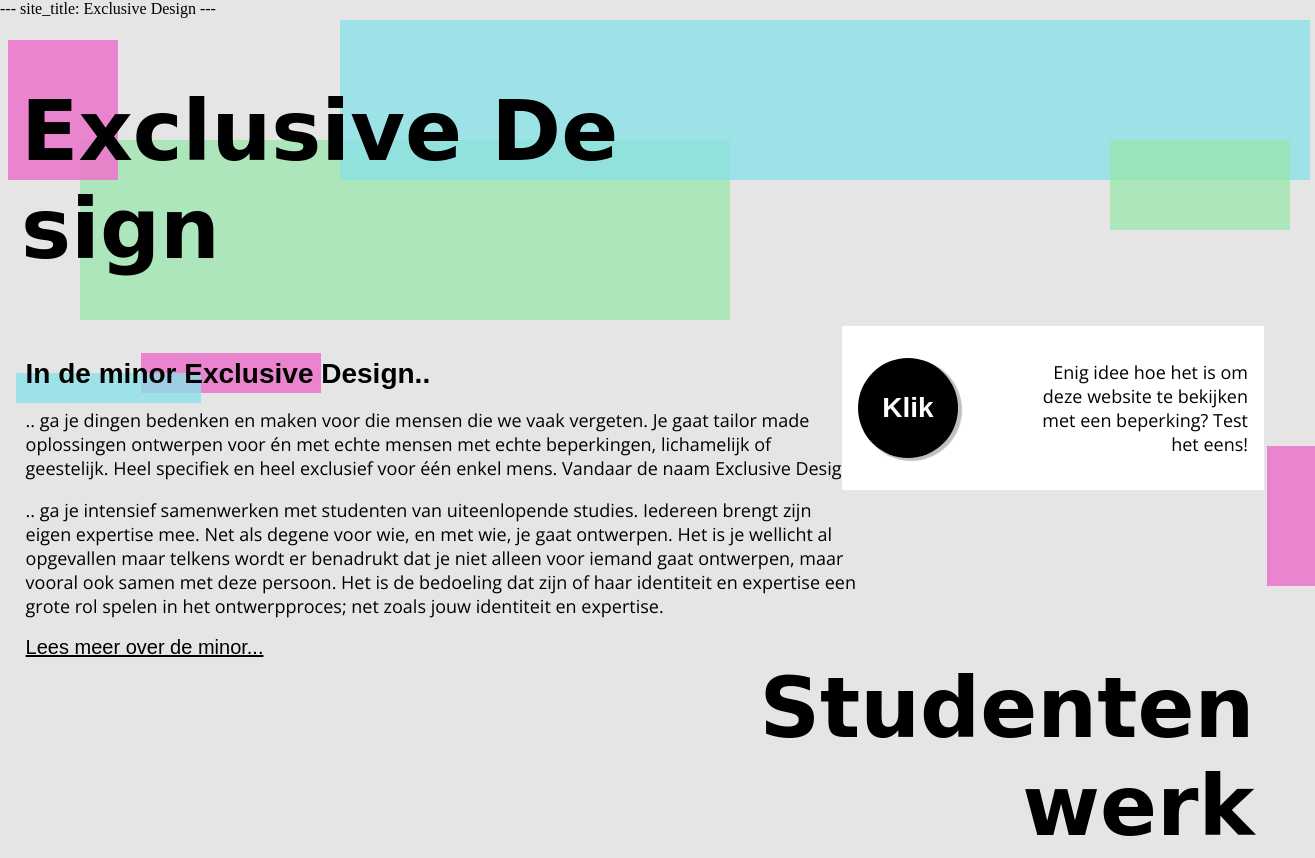
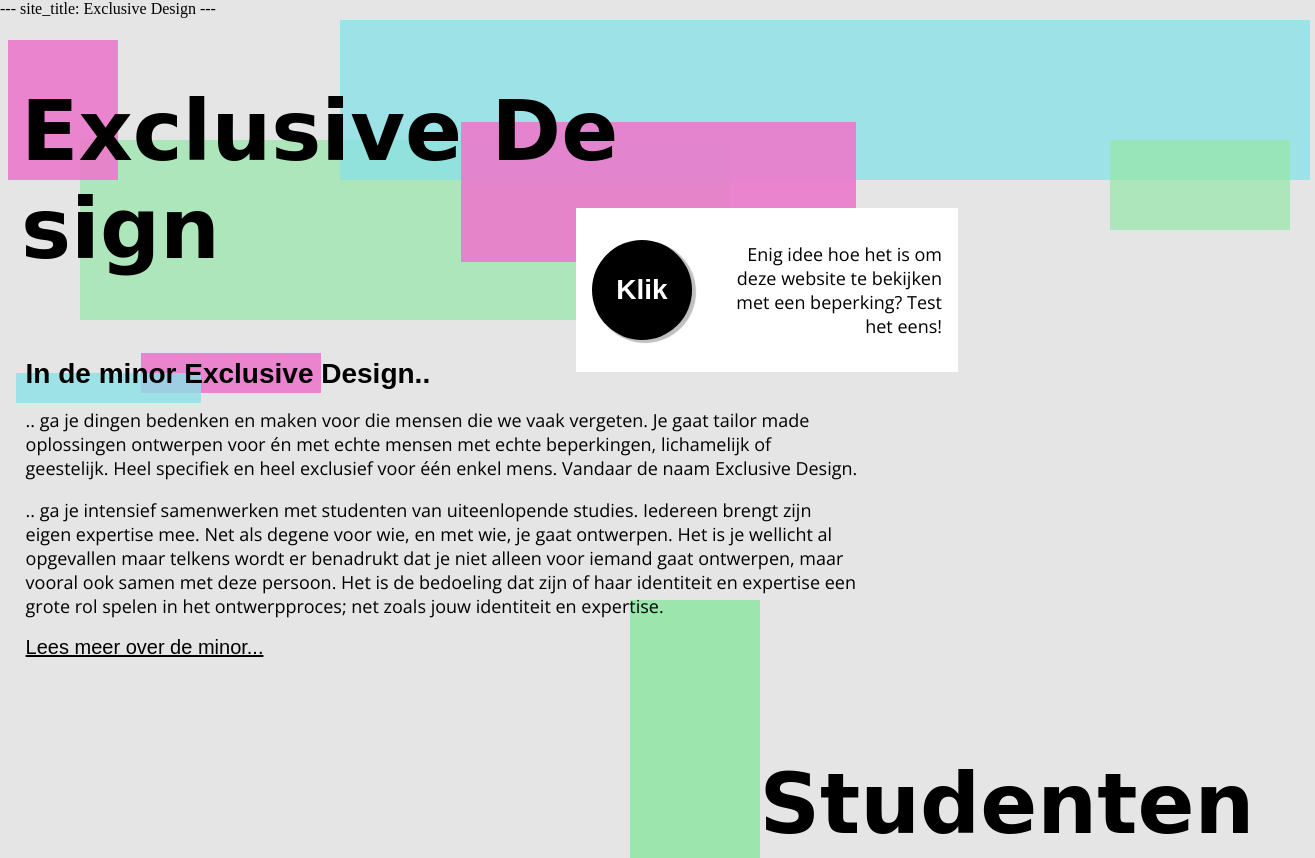
Before and after one commit to lisaoude/exclusive-design, an Eleventy site: page index.md in a window 1280 px wide. Shown: the top 858 px of the page, 1315 px wide, since content can reach past the window. Built offline with nearby package versions, Linux system fonts and the light colour scheme; Eleventy itself is replaced by a stand-in of ours; files that its build step writes are made by us from their sources; a web font is replaced by a local one.

Commit message:
:+1: styling voor headings gedaan

```diff
--- a/_includes/overview.njk
+++ b/_includes/overview.njk
@@ -14,7 +14,6 @@ site_title: Exclusive Design
   </head>
 
   <body>
-
     <header>
       <h1>Exclusive De <br>
         sign</h1>
--- a/styles/style.css
+++ b/styles/style.css
@@ -26,7 +26,6 @@ header h1 {
   margin-left: 0.25em;
 }
 
-
 header::before {
   content: '';
   position: absolute;
@@ -37,7 +36,6 @@ header::before {
   background-color: rgba(139, 225, 231, 0.8);
   z-index: -1;
 }
-
 
 header::after {
   content: '';
@@ -75,8 +73,8 @@ header h1::after {
 nav::after {
   content: '';
   position: absolute;
-  top: 120px;
-  left: 425px;
+  top: -86px;
+  left: -115px;
   width: 395px;
   height: 140px;
   background-color: rgba(237, 122, 205, 0.9);
@@ -90,7 +88,7 @@ nav::after {
 nav {
   position: absolute;
   background-color: white;
-  max-width: 390px;
+  max-width: 350px;
   height: auto;
   padding: 1em;
   display: flex;
@@ -100,7 +98,8 @@ nav {
   margin: 1em;
   margin-top: 3em;
   text-align: right;
-  right: 0;
+  left: 35em;
+  top: 10em;
 }
 
 nav p{
@@ -247,9 +246,69 @@ section:nth-of-type(2) a {
   justify-content: center;
   font-size: 24px;
   width: 100%;
-  margin: 1em;
+  margin-bottom: 1em;
 }
 
+section {
+  margin-top: 6em;
+}
+
+section h1 {
+  margin-bottom: 0.75em;
+}
+
+section::before {
+  content: '';
+  position: absolute;
+  top: 600px;
+  left: 630px;
+  width: 130px;
+  height: 500px;
+  background-color: rgba(150, 231, 168, 0.7);
+  z-index: -1;
+}
+
+
+section h1::before {
+  content: '';
+  position: absolute;
+  top: 860px;
+  left: 280px;
+  width: 1160px;
+  height: 170px;
+  background-color: rgba(237, 122, 205, 0.9);
+  z-index: -2;
+}
+
+section h1::after {
+  content: '';
+  position: absolute;
+  top: 920px;
+  left: 700px;
+  width: 330px;
+  height: 140px;
+  background-color: rgba(139, 225, 231, 0.8);
+  z-index: -1;
+}
+
+section:nth-of-type(2) h2{
+  margin: .5em;
+  text-align: right;
+}
+
+section:nth-of-type(2) article{
+  width: 20vw;
+  text-align: right;
+}
+
+section:nth-of-type(2) article p:nth-of-type(1){
+  font-weight: 700;
+  font-family: 'Sansita', sans-serif;
+
+}
+
+
+/* footer */
 footer {
   position: static;
   left: 0;
@@ -280,6 +339,9 @@ footer a:hover {
 
   nav {
     width: auto;
+    position: relative;
+    top: auto;
+    left: auto;
   }
 
   nav p{
```
Also changed, not shown: 2 other files.
